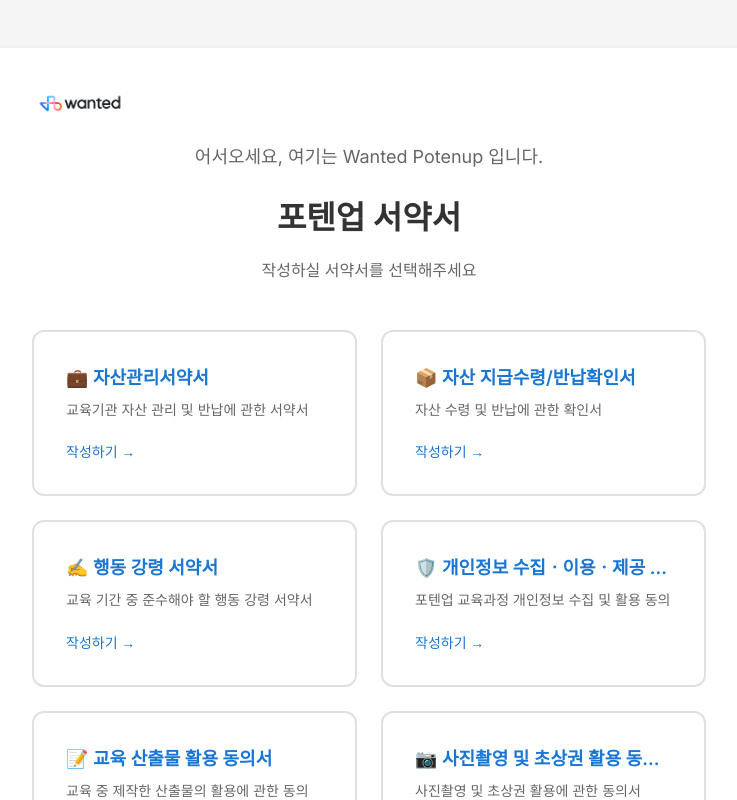
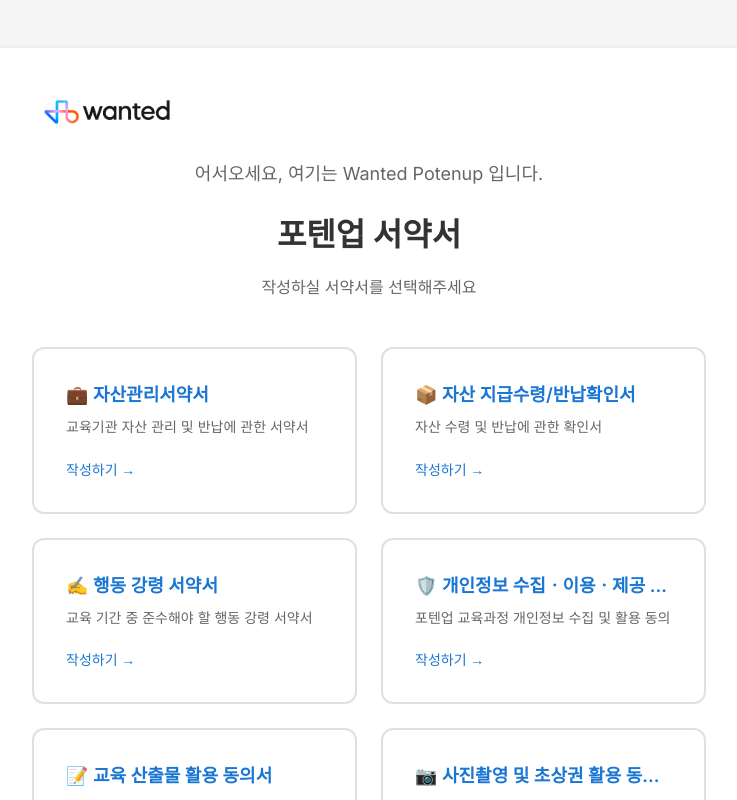
Before and after one commit to choi-jakyung/POTENUP, a Next.js app: page / in a window 1280 px wide. Shown: the top 800 px of the page, without its empty margins (271-1008 px from the left). Built offline with nearby package versions, Linux system fonts and the light colour scheme.

Commit message:
Update main page logo size to 150x48.42

```diff
--- a/app/page.tsx
+++ b/app/page.tsx
@@ -63,8 +63,8 @@ export default function Home() {
           <Image
             src="/wanted-logo.png"
             alt="wanted logo"
-            width={96}
-            height={96}
+            width={150}
+            height={48.42}
             style={{ objectFit: 'contain', marginBottom: 24 }}
             unoptimized
           />
```
